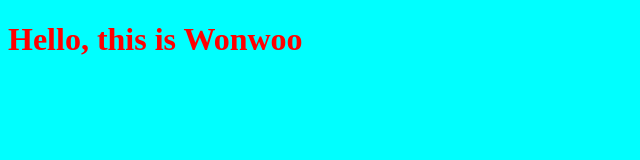
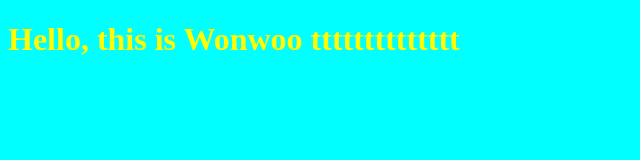
Before and after one commit to CHAABI-Amal/myproject, a plain HTML site: page index.html in a window 1280 px wide. Shown: the whole page, without its empty margins (0-640 px from the left). Drawn offline with Linux system fonts and the light colour scheme.

Commit message:
yellow + ttttttt

```diff
--- a/index.html
+++ b/index.html
@@ -10,7 +10,7 @@
 
 <body>
 
-    <h1>Hello, this is Wonwoo </h1>
+    <h1>Hello, this is Wonwoo tttttttttttttt</h1>
     <script src="app.js"></script>
 </body>
 
--- a/style.css
+++ b/style.css
@@ -1,5 +1,5 @@
 h1 {
-    color: red;
+    color: yellow;
 }
 
 body {
```
